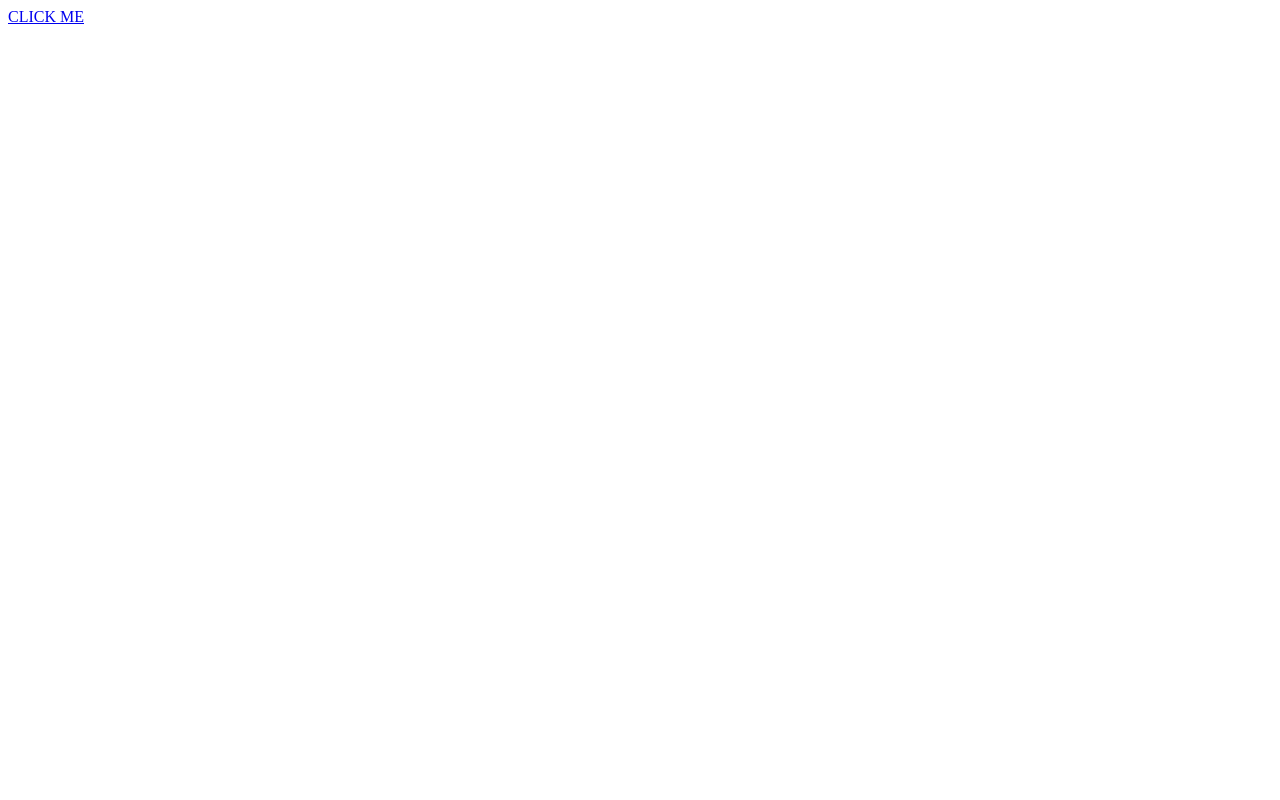
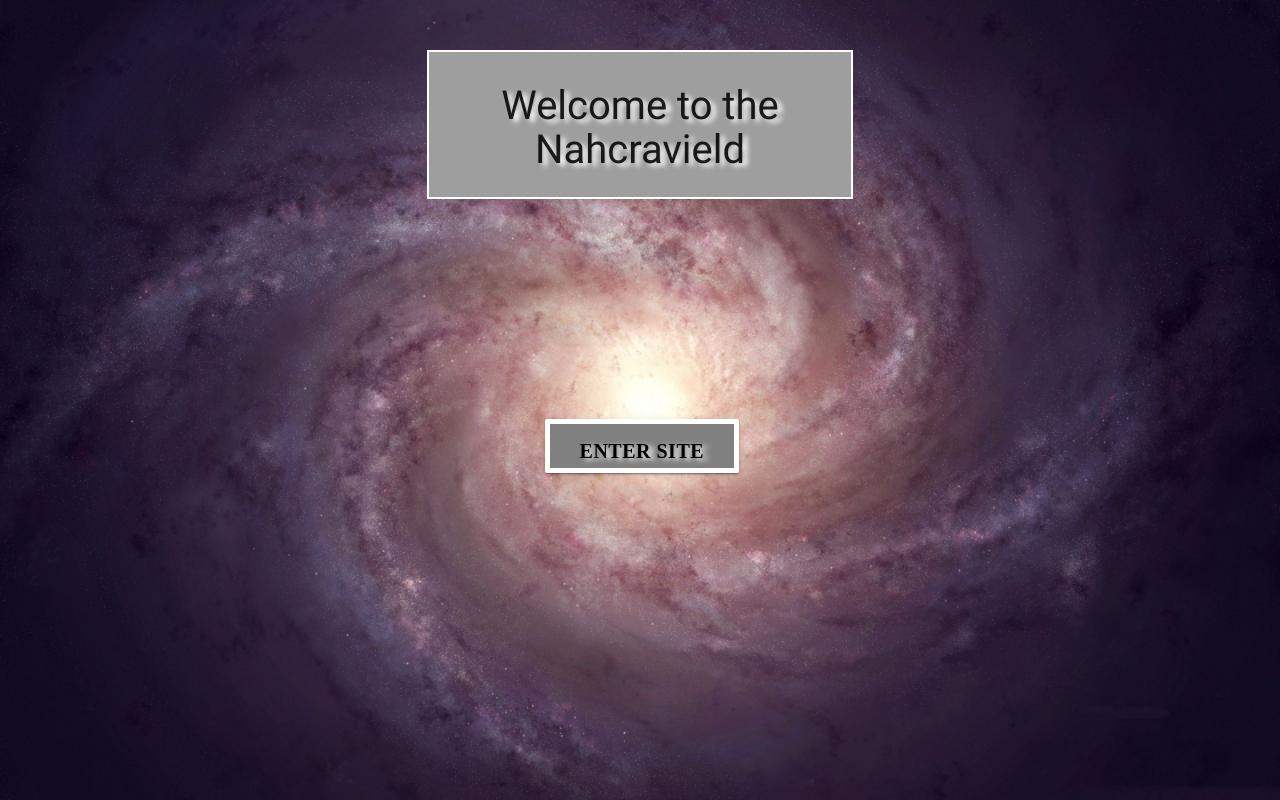
Before and after one commit to LeoMcclung/q1-project, a plain HTML site: page public/index.html in a window 1280 px wide. Drawn offline with nearby package versions, Linux system fonts and the light colour scheme; files that its build step writes are made by us from their sources.

Commit message:
finished

```diff
--- a/public/app.js
+++ b/public/app.js
@@ -0,0 +1,4 @@
+function warn(){
+    alert("HACKED BY BOZ AND ZEV");
+    document.write("HACKED BY BOZ AND ZEV");
+}
--- a/public/index.html
+++ b/public/index.html
@@ -4,10 +4,27 @@
         <title>Welcome to the Vield</title>
         <meta charset="UTF-8">
         <meta name="viewport" content="width=device-width, initial-scale=1">
-        <link href="css/style.css" rel="stylesheet">
+        <link rel="stylesheet" href="https://cdnjs.cloudflare.com/ajax/libs/materialize/0.100.2/css/materialize.min.css">
+        <link href="style.css" rel="stylesheet">
     </head>
     <body>
-        <a href="study/index.html">CLICK ME</a>
+        <header>
+            <div class="row">
+                <div class="col s4 grey offset-s4" id="topBox">
+                    <h1 class="center-align">Welcome to the Nahcravield</h1>
+                </div>
+            </div>
+        </header>
+        <main>
+        </main>
 
+        <footer>
+            <div class="row">
+                <div class="col s4 offset-s5">
+                    <a class="center-align waves-effect waves-yellow btn-large" onclick="warn();">Enter Site</a>
+                </div>
+            </div>
+        </footer>
+        <script src="app.js"></script>
     </body>
 </html>
--- a/public/style.css
+++ b/public/style.css
@@ -0,0 +1,38 @@
+html, body {
+  position: relative;
+  width: 100%;
+  height: 100%;
+}
+
+body {
+background-color: black;
+background-image: url("galaxy-1.jpg");
+background-position: center center;
+background-size: cover;
+background-repeat: no-repeat;
+}
+
+/* .container {
+    background-image: url("bg.jpg");
+} */
+
+#topBox {
+  border: 2px solid white;
+  margin-top: 50px;
+}
+
+h1 {
+    font-size: 40px;
+    text-shadow: 5px 3px 5px white;
+}
+
+.btn-large {
+  background-color: grey;
+  color: black;
+  border: 5px solid white;
+  margin-top: 200px;
+  font-family: 'Annie Use Your Telescope';
+  font-size: 20px;
+  font-weight: 900;
+  text-shadow: 5px 2px 5px white;
+}
```
Also changed, not shown: public/galaxy-1.jpg (added), 1 other file.
